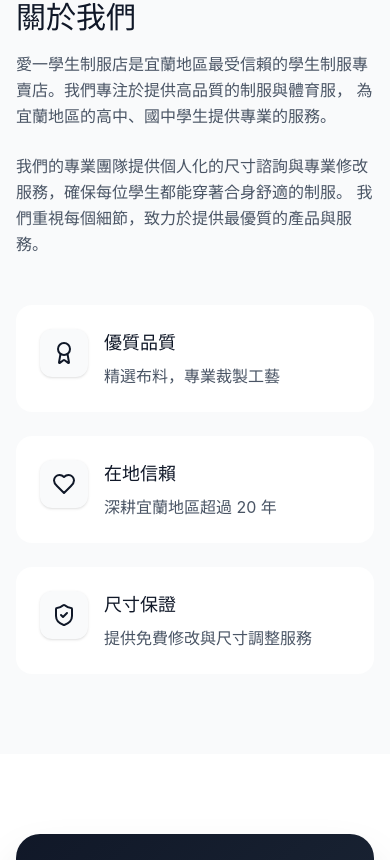
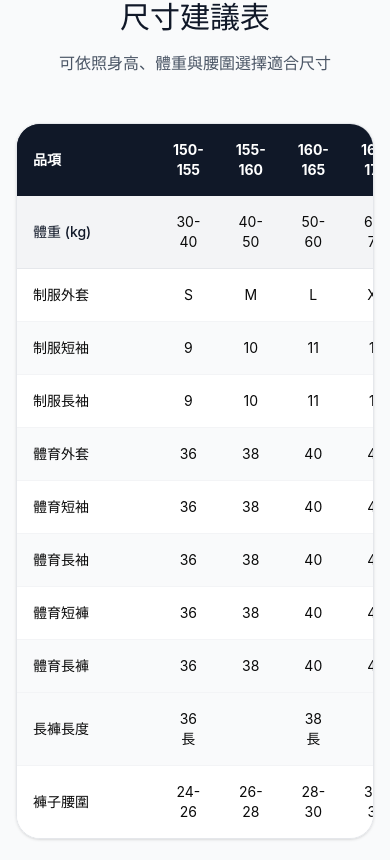
Before and after one commit to CwUrz/aiyiuniform_website, a React (Vite) app: page / in a window 390 px wide. Shown: the part 5518-6378 px from the top of the page. Built offline with nearby package versions, Linux system fonts and the light colour scheme.

Commit message:
fix highschool product, modify navigation bar

```diff
--- a/src/app/App.tsx
+++ b/src/app/App.tsx
@@ -6,6 +6,7 @@ import { ProductCategories } from './components/ProductCategories';
 import { About } from './components/About';
 import { OrderSection } from './components/OrderSection';
 import { Footer } from './components/Footer';
+import { SizeGuide } from './components/SizeGuide';
 
 export default function App() {
   return (
@@ -15,6 +16,7 @@ export default function App() {
       <HighSchools />
       <JuniorHighSchools />
       <ProductCategories />
+      <SizeGuide />
       <About />
       <OrderSection />
       <Footer />
--- a/src/app/components/Navigation.tsx
+++ b/src/app/components/Navigation.tsx
@@ -16,16 +16,16 @@ export function Navigation() {
           {/* Desktop Navigation */}
           <div className="hidden md:flex items-center gap-8">
             <a href="#home" className="text-gray-700 hover:text-gray-900 transition-colors">
-              Home
+              首頁
             </a>
             <a href="#products" className="text-gray-700 hover:text-gray-900 transition-colors">
-              Products
+              商品資訊
             </a>
             <a href="#order" className="text-gray-700 hover:text-gray-900 transition-colors">
-              Order
+              我要訂購
             </a>
             <a href="#contact" className="text-gray-700 hover:text-gray-900 transition-colors">
-              Contact
+              聯絡我們
             </a>
           </div>
 
--- a/src/app/components/SchoolProductsModal.tsx
+++ b/src/app/components/SchoolProductsModal.tsx
@@ -73,7 +73,7 @@ export function SchoolProductsModal({
 
           <div className="mt-6 pt-6 border-t border-gray-200 text-center">
             <p className="text-sm text-gray-600">
-              如需訂購，請點選上方「我要訂購」按鈕前往表單
+              如需訂購，請點選「我要訂購」按鈕前往專屬訂購網站
             </p>
           </div>
         </Dialog.Content>
--- /dev/null
+++ b/src/app/components/SizeGuide.tsx
@@ -0,0 +1,209 @@
+export function SizeGuide() {
+  return (
+    <section
+      id="size-guide"
+      className="py-20 bg-gray-50"
+    >
+      <div className="max-w-7xl mx-auto px-4 sm:px-6 lg:px-8">
+        {/* Title */}
+        <div className="text-center mb-12">
+          <h2 className="text-3xl md:text-4xl text-gray-900 mb-4">
+            尺寸建議表
+          </h2>
+
+          <p className="text-gray-600">
+            可依照身高、體重與腰圍選擇適合尺寸
+          </p>
+        </div>
+
+        {/* Table */}
+        <div className="bg-white rounded-3xl shadow-sm border border-gray-200 overflow-x-auto">
+          <table className="min-w-full border-collapse text-sm md:text-base">
+            <thead>
+              <tr className="bg-gray-900 text-white">
+                <th className="sticky left-0 bg-gray-900 p-4 text-left min-w-[140px]">
+                  品項
+                </th>
+
+                <th className="p-4 text-center">150-155</th>
+                <th className="p-4 text-center">155-160</th>
+                <th className="p-4 text-center">160-165</th>
+                <th className="p-4 text-center">165-170</th>
+                <th className="p-4 text-center">170-175</th>
+                <th className="p-4 text-center">175-180</th>
+                <th className="p-4 text-center">180-185</th>
+                <th className="p-4 text-center">185-190</th>
+                <th className="p-4 text-center">190-195</th>
+                <th className="p-4 text-center">195-200</th>
+              </tr>
+            </thead>
+
+            <tbody>
+              {/* 體重 */}
+              <tr className="bg-gray-100 border-b border-gray-200">
+                <td className="sticky left-0 bg-gray-100 p-4 font-medium text-gray-900">
+                  體重 (kg)
+                </td>
+
+                <td className="p-4 text-center">30-40</td>
+                <td className="p-4 text-center">40-50</td>
+                <td className="p-4 text-center">50-60</td>
+                <td className="p-4 text-center">60-70</td>
+                <td className="p-4 text-center">70-80</td>
+                <td className="p-4 text-center">80-90</td>
+                <td className="p-4 text-center">90-100</td>
+                <td className="p-4 text-center">100-110</td>
+                <td className="p-4 text-center">110-120</td>
+                <td className="p-4 text-center">120-130</td>
+              </tr>
+
+              {/* 制服外套 */}
+              <tr className="border-b border-gray-100">
+                <td className="sticky left-0 bg-white p-4 font-medium">
+                  制服外套
+                </td>
+
+                <td className="p-4 text-center">S</td>
+                <td className="p-4 text-center">M</td>
+                <td className="p-4 text-center">L</td>
+                <td className="p-4 text-center">XL</td>
+                <td className="p-4 text-center">2XL</td>
+                <td className="p-4 text-center">3XL</td>
+                <td className="p-4 text-center">4XL</td>
+                <td className="p-4 text-center">5XL</td>
+                <td className="p-4 text-center">6XL</td>
+                <td className="p-4 text-center">7XL</td>
+              </tr>
+
+              {/* 制服短袖 */}
+              <tr className="border-b border-gray-100 bg-gray-50">
+                <td className="sticky left-0 bg-gray-50 p-4 font-medium">
+                  制服短袖
+                </td>
+
+                <td className="p-4 text-center">9</td>
+                <td className="p-4 text-center">10</td>
+                <td className="p-4 text-center">11</td>
+                <td className="p-4 text-center">12</td>
+                <td className="p-4 text-center">13</td>
+                <td className="p-4 text-center">14</td>
+                <td className="p-4 text-center">15</td>
+                <td className="p-4 text-center">16</td>
+                <td className="p-4 text-center">17</td>
+                <td className="p-4 text-center">18</td>
+              </tr>
+
+              {/* 制服長袖 */}
+              <tr className="border-b border-gray-100">
+                <td className="sticky left-0 bg-white p-4 font-medium">
+                  制服長袖
+                </td>
+
+                <td className="p-4 text-center">9</td>
+                <td className="p-4 text-center">10</td>
+                <td className="p-4 text-center">11</td>
+                <td className="p-4 text-center">12</td>
+                <td className="p-4 text-center">13</td>
+                <td className="p-4 text-center">14</td>
+                <td className="p-4 text-center">15</td>
+                <td className="p-4 text-center">16</td>
+                <td className="p-4 text-center">17</td>
+                <td className="p-4 text-center">18</td>
+              </tr>
+
+              {/* 體育系列 */}
+              {[
+                '體育外套',
+                '體育短袖',
+                '體育長袖',
+                '體育短褲',
+                '體育長褲',
+              ].map((item, index) => (
+                <tr
+                  key={item}
+                  className={`border-b border-gray-100 ${
+                    index % 2 === 0
+                      ? 'bg-gray-50'
+                      : 'bg-white'
+                  }`}
+                >
+                  <td
+                    className={`sticky left-0 p-4 font-medium ${
+                      index % 2 === 0
+                        ? 'bg-gray-50'
+                        : 'bg-white'
+                    }`}
+                  >
+                    {item}
+                  </td>
+
+                  <td className="p-4 text-center">36</td>
+                  <td className="p-4 text-center">38</td>
+                  <td className="p-4 text-center">40</td>
+                  <td className="p-4 text-center">42</td>
+                  <td className="p-4 text-center">44</td>
+                  <td className="p-4 text-center">46</td>
+                  <td className="p-4 text-center">48</td>
+                  <td className="p-4 text-center">50</td>
+                  <td className="p-4 text-center">52</td>
+                  <td className="p-4 text-center">54</td>
+                </tr>
+              ))}
+
+              {/* 長褲長度 */}
+              <tr className="border-b border-gray-100 bg-gray-50">
+                <td className="sticky left-0 bg-gray-50 p-4 font-medium">
+                  長褲長度
+                </td>
+
+                <td className="p-4 text-center">36長</td>
+                <td className="p-4 text-center"></td>
+                <td className="p-4 text-center">38長</td>
+                <td className="p-4 text-center"></td>
+                <td className="p-4 text-center">40長</td>
+                <td className="p-4 text-center"></td>
+                <td className="p-4 text-center">42長</td>
+                <td className="p-4 text-center"></td>
+                <td className="p-4 text-center"></td>
+                <td className="p-4 text-center"></td>
+              </tr>
+
+              {/* 腰圍 */}
+              <tr>
+                <td className="sticky left-0 bg-white p-4 font-medium">
+                  褲子腰圍
+                </td>
+
+                <td className="p-4 text-center">24-26</td>
+                <td className="p-4 text-center">26-28</td>
+                <td className="p-4 text-center">28-30</td>
+                <td className="p-4 text-center">30-32</td>
+                <td className="p-4 text-center">32-34</td>
+                <td className="p-4 text-center">34-37</td>
+                <td className="p-4 text-center">37-40</td>
+                <td className="p-4 text-center">40-43</td>
+                <td className="p-4 text-center">43-46</td>
+                <td className="p-4 text-center">46-50</td>
+              </tr>
+            </tbody>
+          </table>
+        </div>
+
+        {/* Notice */}
+        <div className="mt-8 bg-yellow-50 border border-yellow-200 rounded-2xl p-5 text-sm text-gray-700">
+          <p className="mb-2">
+            ・尺寸表僅供參考，實際尺寸可能因學校款式略有差異
+          </p>
+
+          <p className="mb-2">
+            ・若介於兩個尺寸之間，建議選擇較大尺寸
+          </p>
+
+          <p>
+            ・如不確定尺寸，可於訂購表單備註身高與體重
+          </p>
+        </div>
+      </div>
+    </section>
+  );
+}
```
Also changed, not shown: src/app/data/seniorHighSchools.ts (+84 -49 lines).
